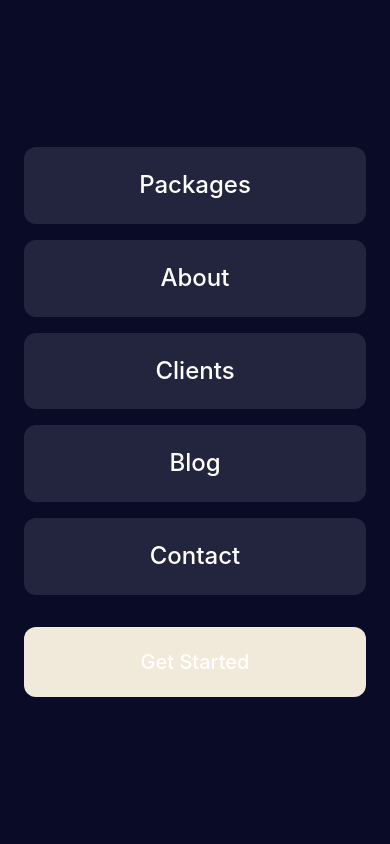
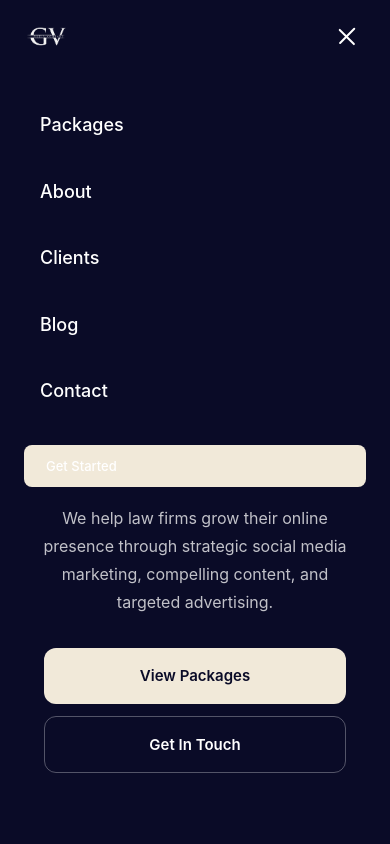
Before and after one commit to jgv2026/gvmediacompany, a plain HTML site: page index.html in a window 390 px wide. Both pictures are taken after a click on the button "Toggle menu". Shown: the top 844 px of the page. Drawn offline with Linux system fonts and the light colour scheme.

Commit message:
Revert mobile menu to dropdown style below navbar
Co-Authored-By: Claude Opus 4.5 <noreply@anthropic.com>

```diff
--- a/index.html
+++ b/index.html
@@ -1066,17 +1066,19 @@
             .nav-links {
                 display: none !important;
                 position: fixed;
-                top: 0;
+                top: 72px;
                 left: 0;
                 right: 0;
-                bottom: 0;
+                height: auto;
+                max-height: calc(100vh - 72px);
                 background: #0a0b27;
                 flex-direction: column;
-                justify-content: center;
-                align-items: center;
-                padding: 32px 24px;
-                gap: 16px;
+                justify-content: flex-start;
+                align-items: stretch;
+                padding: 24px;
+                gap: 8px;
                 z-index: 99999;
+                overflow-y: auto;
             }
 
             .nav-links.open {
@@ -1085,35 +1087,18 @@
 
             .nav-links li {
                 list-style: none;
-                width: 100%;
-                text-align: center;
             }
 
             .nav-links a {
-                font-size: 1.5rem;
-                padding: 18px 24px;
+                font-size: 1.125rem;
+                padding: 14px 16px;
                 color: #FFFFFF !important;
                 display: block;
-                border-radius: 12px;
-                background: rgba(255, 255, 255, 0.1);
-            }
-
-            .nav-links a:hover,
-            .nav-links a.active {
-                color: #FFFFFF !important;
-                background: rgba(255, 255, 255, 0.2);
             }
 
             .nav-cta {
                 margin-left: 0;
                 margin-top: 16px;
-                width: 100%;
-            }
-
-            .nav-cta .btn {
-                width: 100%;
-                font-size: 1.25rem;
-                padding: 18px 24px;
             }
 
             /* Hero Mobile */
```
